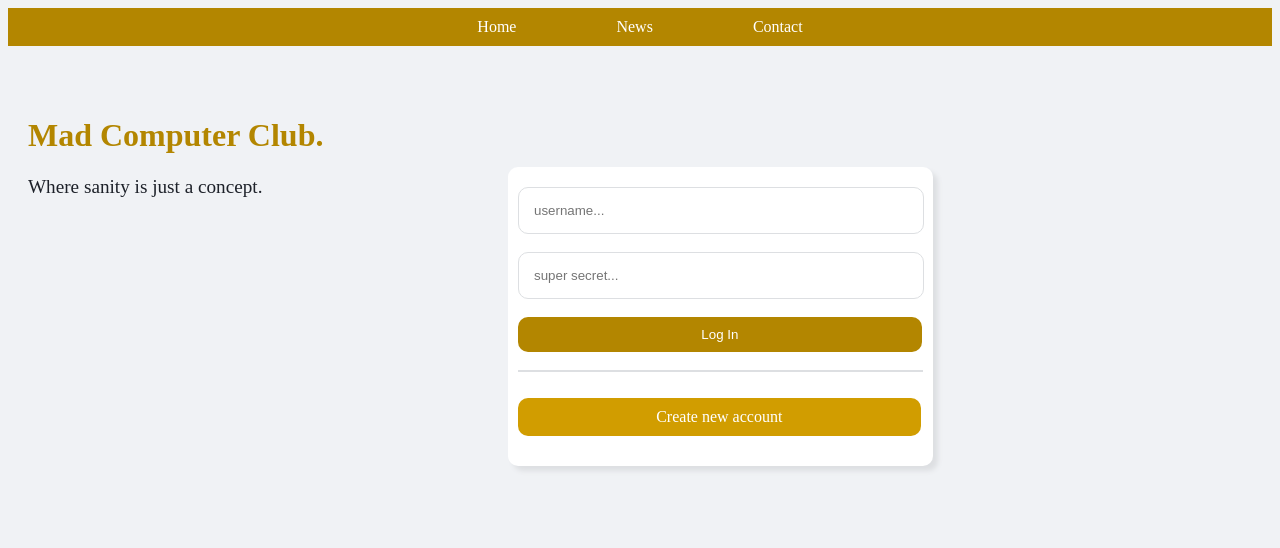
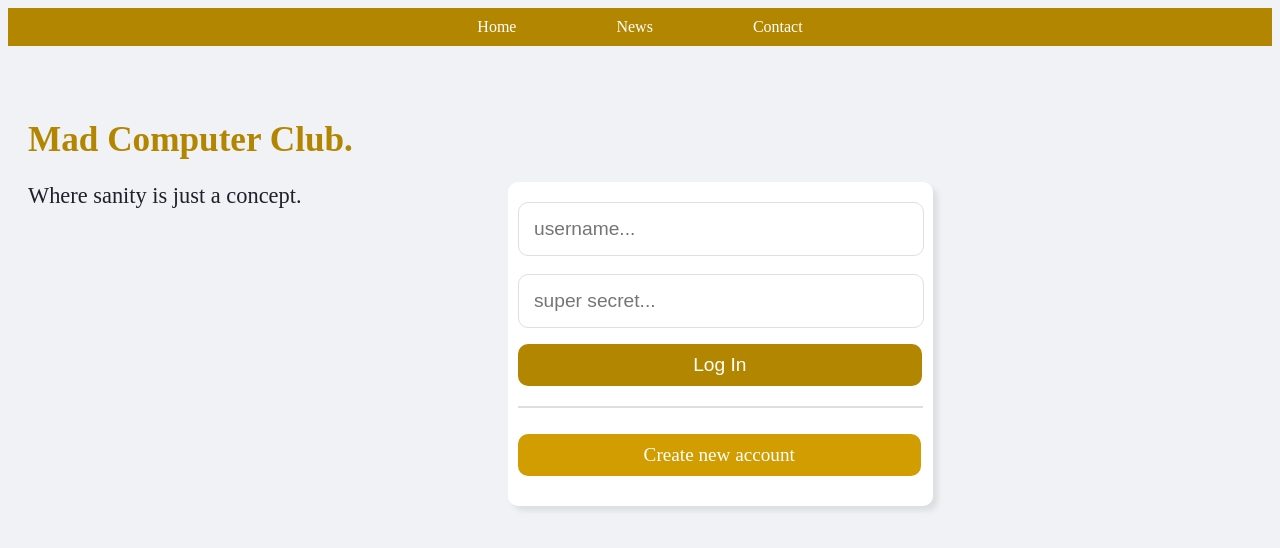
Before and after one commit to sweatshirt0/mad-comp-club, a React (Create React App) app: page / in a window 1280 px wide. In both pictures the pointer is over the input "Log In". Shown: the top 548 px of the page. Built offline with nearby package versions, Linux system fonts and the light colour scheme.

Commit message:
font size increase

```diff
--- a/src/index.css
+++ b/src/index.css
@@ -28,9 +28,13 @@ body {
 	color: #b38600;
 }
 
+.home-content-title {
+	font-size: 2.2rem;
+}
+
 .home-content {
 	color: #1d2129;
-	font-size: 1.2rem;
+	font-size: 1.4rem;
 }
 
 .login-wrapper {
@@ -53,6 +57,7 @@ body {
 	color: #1d2129;
 	padding: 15px;
 	width: 88%;
+	font-size: 1.2rem;
 }
 
 .username:focus {
@@ -69,6 +74,7 @@ body {
 	color: #1d2129;
 	padding: 15px;
 	width: 88%;
+	font-size: 1.2rem;
 }
 
 .login-button {
@@ -81,6 +87,13 @@ body {
 	background-color: #b38600;
 	border: none;
 	color: #fff;
+	font-size: 1.2rem;
+}
+
+.login-button:hover {
+	position: relative;
+	top: -2px;
+	cursor: pointer;
 }
 
 .divider {
@@ -100,6 +113,13 @@ body {
 	margin-left: 10px;
 	margin-right: 10px;
 	border-radius: 10px;
+	font-size: 1.2rem;
+}
+
+.register-direct-wrapper:hover {
+	position: relative;
+	top: -15px;
+	cursor: pointer;
 }
 
 .register-direct {
```
